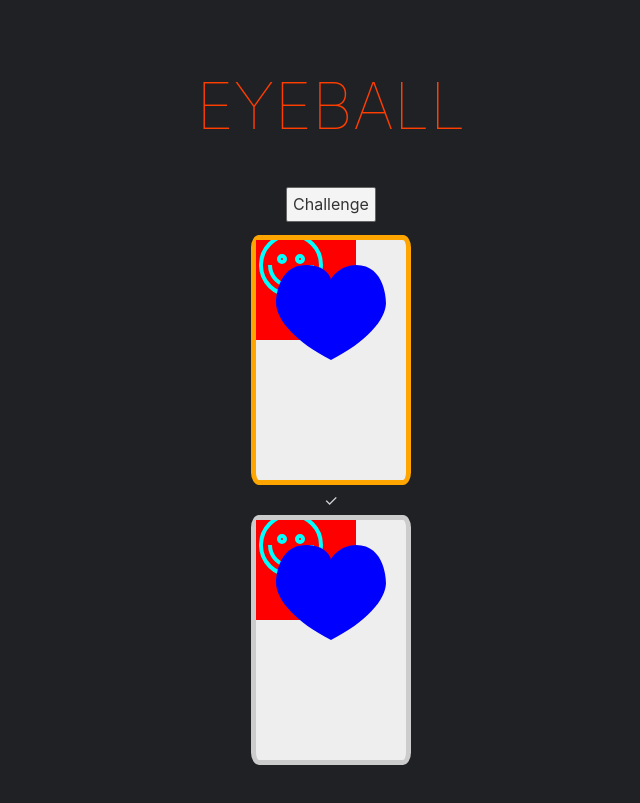
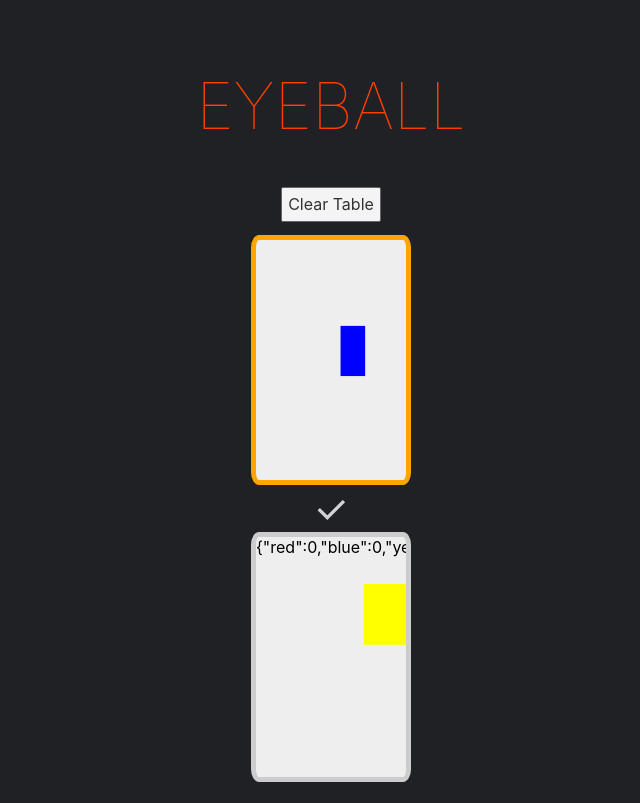
Before and after one commit to IHTFY/Illusion, a Svelte app: page / in a window 1280 px wide. Both pictures are taken after a click on the button "Challenge". Shown: the whole page, without its empty margins (309-949 px from the left). Built offline with nearby package versions, Linux system fonts and the light colour scheme.

Commit message:
fix redealing new hands

```diff
--- a/src/App.svelte
+++ b/src/App.svelte
@@ -2,6 +2,7 @@
   import Card from "./Card.svelte";
   import Sortable from "sortablejs";
   import { onMount } from "svelte";
+  import { gameState } from "./stores";
 
   onMount(() => {
     Sortable.create(newCard, {
@@ -27,19 +28,42 @@
   function addNewCard() {
     const theNextCard = new Card({
       target: document.getElementById("newCard"),
-			props: {
-				played: false,
-			}
+      props: {
+        played: false,
+      },
     });
-    theNextCard.$on("message", addNewCard);
+    theNextCard.$on("lockedIn", addNewCard);
+  }
+
+  function handleChallenge() {
+    const challengeButton = document.getElementById("challenge");
+    if (challengeButton.textContent === "Challenge") {
+      const uncommitted = document.querySelector(
+        "#cardTable > .card:not(.played)"
+      );
+      if (uncommitted) {
+        document.getElementById("newCard").appendChild(uncommitted);
+      }
+      gameState.set("reveal");
+      challengeButton.textContent = "Clear Table";
+    } else {
+      gameState.set("");
+      challengeButton.textContent = "Challenge";
+      document
+        .querySelectorAll("#cardTable > .played")
+        .forEach((c) => c.remove());
+      const nextCard = document.querySelector("#newCard > .card");
+      document.getElementById("cardTable").appendChild(nextCard);
+      nextCard.querySelector("button").click();
+    }
   }
 </script>
 
 <main>
   <h1>Eyeball</h1>
-  <button id="challenge">Challenge</button>
+  <button id="challenge" on:click={handleChallenge}>Challenge</button>
   <div id="newCard">
-    <Card on:message={addNewCard} played={false}/>
+    <Card on:lockedIn={addNewCard} played={false} />
   </div>
   <div id="cardTable">
     <Card played={true} />
--- a/src/Card.svelte
+++ b/src/Card.svelte
@@ -1,17 +1,18 @@
 <script>
   import { createEventDispatcher, onMount } from "svelte";
-  import drawFace from "./drawFace.js"
+  import drawFace from "./drawFace.js";
   import analyzeFace from "./analyzeFace.js";
+  import { gameState } from "./stores";
 
   export let played;
+
+  let percentages;
 
   const dispatch = createEventDispatcher();
 
   function lockin() {
     played = true;
-    dispatch("message", {
-      text: "submitted",
-    });
+    dispatch("lockedIn");
   }
 
   let cardFace;
@@ -21,12 +22,18 @@
 
     drawFace(canvas);
 
-    let percentages = analyzeFace(canvas);
-    console.log(percentages);
+    percentages = analyzeFace(canvas);
   });
 </script>
 
 <div class="card" class:played>
+  {#if $gameState === "reveal" && played}
+    <div id="display">
+      <!-- TODO make a pretty display. Overlay or below? -->
+      {JSON.stringify(percentages)}
+    </div>
+  {/if}
+
   <canvas bind:this={cardFace} width="150px" height="240px" />
   {#if !played}
     <button on:click|once={lockin}>✓</button>
@@ -35,6 +42,7 @@
 
 <style>
   .card {
+    position: relative;
     background-color: #eee;
     display: inline-block;
     width: 150px;
@@ -50,8 +58,20 @@
     border-color: #ccc;
   }
 
+  #display {
+    color: black;
+    position: absolute;
+    width: 100%;
+    height: 100%;
+    overflow: hidden;
+  }
+
   button {
-    width: 50%;
+    z-index: 1;
+    font-size: 40px;
+    width: 100%;
+    padding: 0;
+    margin: 0;
     background-color: transparent;
     border: none;
     color: white;
--- a/src/drawFace.js
+++ b/src/drawFace.js
@@ -2,6 +2,14 @@ const RED = "#F00";
 const BLUE = "#00F";
 const YELLOW = "#FF0";
 const CYAN = "#0FF";
+
+function rc() {
+  return [RED, BLUE, YELLOW, CYAN][Math.floor(Math.random() * 4)];
+}
+
+function rand(range, offset = 0) {
+  return Math.random() * range + offset;
+}
 
 export default function drawFace(canvas) {
   const ctx = canvas.getContext("2d");
@@ -13,7 +21,7 @@ export default function drawFace(canvas) {
 
   function smiley(color, x, y, r, a) {
     ctx.strokeStyle = color;
-    ctx.lineWidth = 4;
+    ctx.lineWidth = 0.2 * r;
     ctx.beginPath();
     ctx.arc(x, y, r, 0, Math.PI * 2, true); // Outer circle
     ctx.moveTo(x + 0.7 * r, y);
@@ -25,10 +33,10 @@ export default function drawFace(canvas) {
     ctx.stroke();
   }
 
-  function heart(color, x, y, r, a) {
+  function heart(color, x, y, w, h, a) {
     ctx.fillStyle = color;
     ctx.beginPath();
-    // TODO find params in terms of x,y,r
+    // TODO find params in terms of x,y,w,h,a
     ctx.moveTo(75, 40);
     ctx.bezierCurveTo(75, 37, 70, 25, 50, 25);
     ctx.bezierCurveTo(20, 25, 20, 62.5, 20, 62.5);
@@ -39,44 +47,15 @@ export default function drawFace(canvas) {
     ctx.fill();
   }
 
-  rect(RED, 0, 0, 100, 100);
+  rect(rc(), rand(100, 20), rand(100, 20), rand(100, 20), rand(100, 20));
 
-  smiley(CYAN, 35, 25, 30, 0);
+  // rect(RED, 0, 0, 100, 100);
 
-  heart(BLUE)
+  // smiley(CYAN, 35, 25, 30, 0);
+  // smiley(BLUE, 35, 25, 50, 0);
+  // smiley(RED, 35, 25, 70, 0);
+  // smiley(YELLOW, 35, 25, 90, 0);
 
-  // ctx.fillStyle = RED;
-  // ctx.fillRect(
-  //   50 * Math.random(),
-  //   50 * Math.random(),
-  //   150 * Math.random(),
-  //   150 * Math.random()
-  // );
-
-  // ctx.fillStyle = BLUE;
-  // ctx.fillRect(
-  //   50 * Math.random(),
-  //   50 * Math.random(),
-  //   150 * Math.random(),
-  //   150 * Math.random()
-  // );
-
-  // ctx.fillStyle = YELLOW;
-  // ctx.fillRect(
-  //   50 * Math.random(),
-  //   50 * Math.random(),
-  //   150 * Math.random(),
-  //   150 * Math.random()
-  // );
-
-  // ctx.fillStyle = CYAN;
-  // ctx.fillRect(
-  //   50 * Math.random(),
-  //   50 * Math.random(),
-  //   150 * Math.random(),
-  //   150 * Math.random()
-  // );
-
-
+  // heart(BLUE);
 
 }
--- /dev/null
+++ b/src/stores.js
@@ -0,0 +1,3 @@
+import { writable } from 'svelte/store';
+
+export const gameState = writable('');
```
